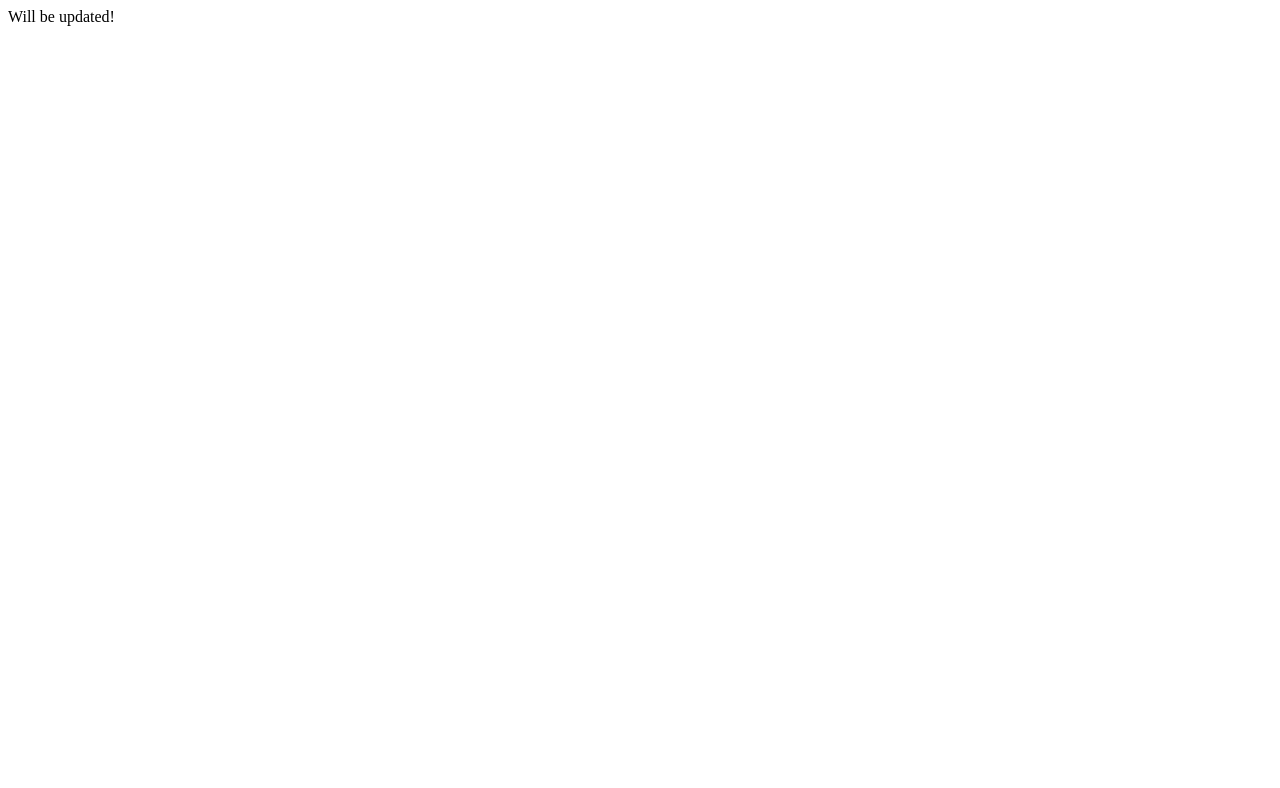
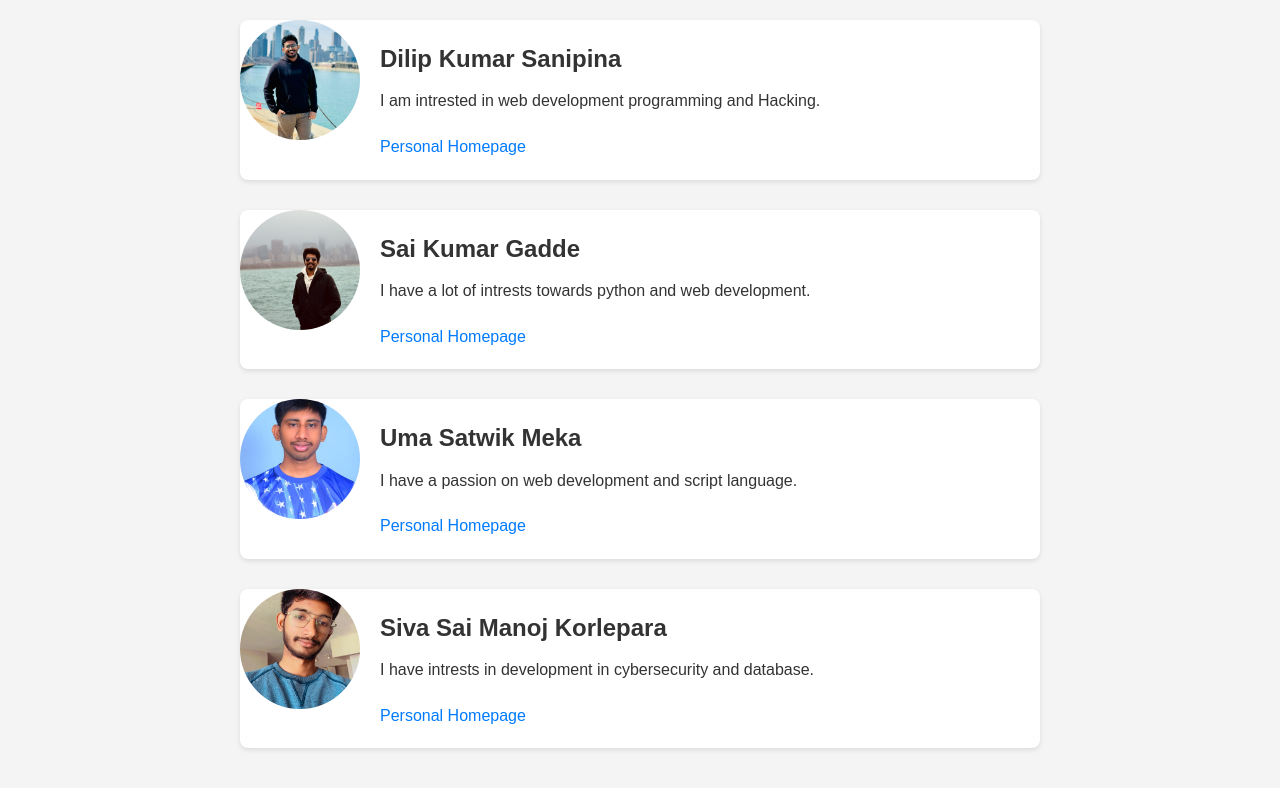
Before and after one commit to waph-team24/waph-team24.github.io, a plain HTML site: page index.html in a window 1280 px wide. Drawn offline with Linux system fonts and the light colour scheme.

Commit message:
Add files via upload
Team homepage

```diff
--- a/index.html
+++ b/index.html
@@ -1 +1,108 @@
-Will be updated!
+<!DOCTYPE html>
+<html lang="en">
+<head>
+<meta charset="UTF-8">
+<meta name="viewport" content="width=device-width, initial-scale=1.0">
+<title>Team Members</title>
+<style>
+/* Reset default margin and padding */
+body, h1, h2, p {
+margin: 0;
+padding: 0;
+}
+/* Global styles */
+body {
+font-family: Arial, sans-serif;
+background-color: #f4f4f4;
+color: #333;
+line-height: 1.6;
+}
+/* Container for team members */
+.team-container {
+max-width: 800px;
+margin: 0 auto;
+padding: 20px;
+}
+/* Individual team member card */
+.team-member {
+margin-bottom: 30px;
+background-color: #fff;
+border-radius: 8px;
+overflow: hidden;
+box-shadow: 0 2px 5px rgba(0, 0, 0, 0.1);
+}
+/* Team member image */
+.team-member img {
+float: left;
+width: 120px;
+height: 120px;
+object-fit: cover;
+border-radius: 50%;
+margin-right: 20px;
+}
+/* Team member details */
+.team-member-details {
+padding: 20px;
+}
+/* Team member name */
+.team-member-details h2 {
+margin-bottom: 10px;
+font-size: 1.5em;
+}
+/* Team member description */
+.team-member-details p {
+margin-bottom: 20px;
+}
+/* Personal homepage link */
+.team-member-details a {
+color: #007bff;
+text-decoration: none;
+}
+/* Personal homepage link hover */
+.team-member-details a:hover {
+text-decoration: underline;
+}
+</style>
+</head>
+<body>
+<div class="team-container">
+<!-- Team member 1 -->
+<div class="team-member">
+<img src="images/delli.jpeg" alt="Dilip Kumar Sanipina">
+<div class="team-member-details">
+<h2>Dilip Kumar Sanipina</h2>
+<p>I am intrested in web development programming and Hacking.</p>
+<a href="https://sanipidr.github.io">Personal Homepage</a>
+</div>
+</div>
+<!-- Team member 2 -->
+<div class="team-member">
+<img src="images/sai.jpeg" alt="Sai Kumar Gadde">
+<div class="team-member-details">
+<h2>Sai Kumar Gadde</h2>
+<p>I have a lot of intrests towards python and web development.</p>
+<a href="https://gaddesr.github.io">Personal Homepage</a>
+</div>
+</div>
+<!-- Team member 3 -->
+<div class="team-member">
+<img src="images/satwik.jpeg" alt="Uma Satwik Meka">
+<div class="team-member-details">
+<h2>Uma Satwik Meka</h2>
+<p>I have a passion on web development and script language.</p>
+<a href="https://mekauk.github.io">Personal Homepage</a>
+</div>
+</div>
+<!-- Team member 4 -->
+<div class="team-member">
+<img src="images/manoj.jpeg" alt="Siva Sai Manoj Korlepara">
+<div class="team-member-details">
+<h2>Siva Sai Manoj Korlepara</h2>
+<p>I have intrests in development in cybersecurity and database.</p>
+<a href="https://korlepsj.github.io">Personal Homepage</a>
+</div>
+</div>
+<!-- Add more team members as needed -->
+</div>
+</body>
+</html>
```
